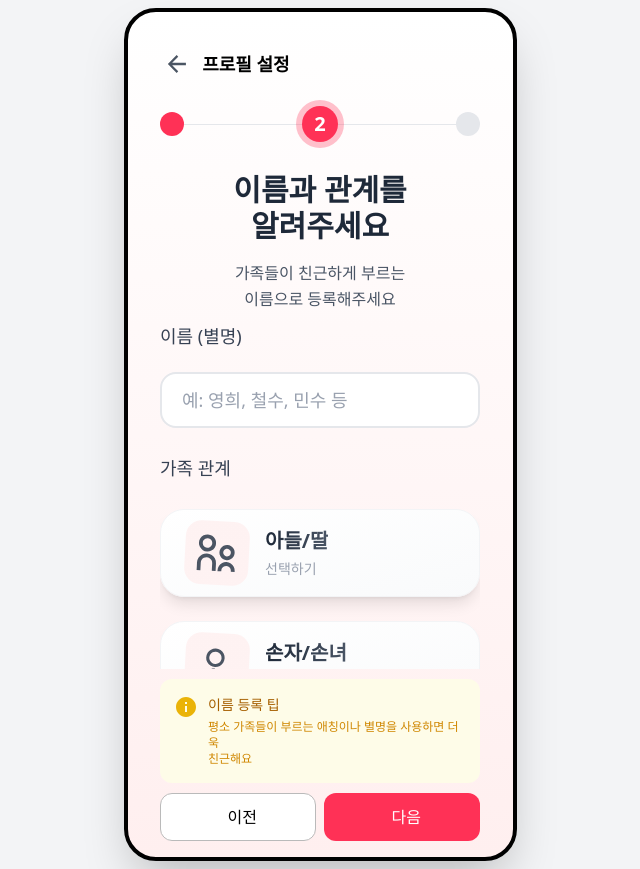
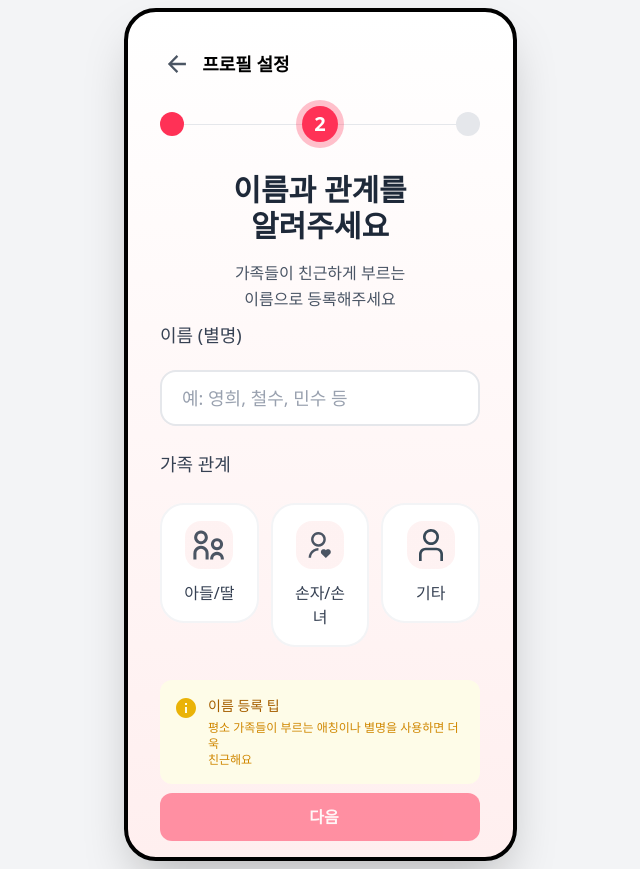
Before and after one commit to Sonjuz/frontend, a React (Vite) app: page /register/profile in a window 1280 px wide. Shown: the whole page, without its empty margins (320-960 px from the left). Built offline with nearby package versions, Linux system fonts and the light colour scheme.

Commit message:
feat: 입력한 이름, 관계 입력 및 저장 기능 추가

```diff
--- a/src/pages/register/components/step/RelationRegister.jsx
+++ b/src/pages/register/components/step/RelationRegister.jsx
@@ -1,24 +1,5 @@
 import { Button } from '../../../../components/Button';
-
-const RelationCard = ({ icon, title }) => {
-  return (
-    <button className='relative h-22 w-full bg-gradient-to-br from-white to-gray-50 rounded-3xl border border-gray-100 flex items-center px-6 shadow-lg hover:shadow-xl hover:scale-[1.02] active:scale-[0.98] transition-all duration-200 group'>
-      <div className='w-16 h-16 bg-gradient-to-br from-red-50 to-red-50 rounded-2xl flex items-center justify-center mr-4 group-hover:from-sjz-red-bright group-hover:to-white transition-all duration-200 rotate-3 group-hover:rotate-6'>
-        <img
-          src={icon}
-          alt={title}
-          className='w-10 h-10 group-hover:scale-110 transition-transform duration-200'
-        />
-      </div>
-      <div className='flex flex-col items-start'>
-        <span className='text-xl font-bold bg-gradient-to-r from-gray-800 to-gray-600 bg-clip-text text-transparent'>
-          {title}
-        </span>
-        <span className='text-sm text-gray-400 mt-1'>선택하기</span>
-      </div>
-    </button>
-  );
-};
+import { useForm } from 'react-hook-form';
 
 const NoticeCard = () => {
   return (
@@ -52,6 +33,19 @@ const NoticeCard = () => {
 };
 
 export default function RelationRegister() {
+  const { register, setValue, watch } = useForm({
+    defaultValues: {
+      name: '',
+      relation: '',
+    },
+  });
+
+  const selectedRelation = watch('relation');
+
+  const handleRelationSelect = relation => {
+    setValue('relation', relation);
+  };
+
   return (
     <div className='w-80 flex flex-col justify-between h-full'>
       <div className='text-center'>
@@ -69,41 +63,123 @@ export default function RelationRegister() {
       <label className='block mb-3 text-lg font-medium text-gray-700'>
         이름 (별명)
       </label>
-      <div className='w-full h-14 px-5 bg-white rounded-2xl border-2 border-gray-200 flex items-center focus-within:border-blue-400'>
+      <div className='w-full h-14 px-5 bg-white rounded-2xl border-2 border-gray-200 flex items-center focus-within:border-sjz-red-main'>
         <input
           type='text'
           placeholder='예: 영희, 철수, 민수 등'
           className='w-full text-lg text-gray-900 placeholder-gray-400 outline-none'
+          {...register('name', { required: true })}
         />
       </div>
       <label className='block my-4 text-lg font-medium text-gray-700'>
         가족 관계
       </label>
-      <div className='relative h-40 overflow-y-scroll scrollbar-hide'>
-        <div className='flex flex-col gap-6 pb-4'>
-          <RelationCard icon='/icons/relation-son.svg' title='아들/딸' />
-          <RelationCard
-            icon='/icons/relation-grandchildren.svg'
-            title='손자/손녀'
+      <div className='grid grid-cols-3 gap-3 mb-6'>
+        <button
+          onClick={() => handleRelationSelect('아들/딸')}
+          className={`aspect-square p-4 rounded-3xl border-2 flex flex-col items-center justify-center gap-3 transition-all duration-200
+            ${
+              selectedRelation === '아들/딸'
+                ? 'bg-gradient-to-br from-sjz-red-bright/10 to-sjz-red-main/5 border-sjz-red-main shadow-lg'
+                : 'bg-white border-gray-100 hover:border-gray-200'
+            }`}
+        >
+          <div
+            className={`w-12 h-12 rounded-2xl flex items-center justify-center transition-all duration-200
+            ${
+              selectedRelation === '아들/딸'
+                ? 'bg-gradient-to-br from-sjz-red-bright to-sjz-red-main/30'
+                : 'bg-gradient-to-br from-red-50 to-red-50'
+            }`}
+          >
+            <img
+              src='/icons/relation-son.svg'
+              alt='아들/딸'
+              className='w-8 h-8'
             />
-          <RelationCard icon='/icons/relation-other.svg' title='기타' />
           </div>
+          <div className='text-center'>
+            <p
+              className={`font-medium transition-colors duration-200 ${selectedRelation === '아들/딸' ? 'text-sjz-red-main' : 'text-gray-700'}`}
+            >
+              아들/딸
+            </p>
+          </div>
+        </button>
+        <button
+          onClick={() => handleRelationSelect('손자/손녀')}
+          className={`aspect-square p-4 rounded-3xl border-2 flex flex-col items-center justify-center gap-3 transition-all duration-200
+            ${
+              selectedRelation === '손자/손녀'
+                ? 'bg-gradient-to-br from-sjz-red-bright/10 to-sjz-red-main/5 border-sjz-red-main shadow-lg'
+                : 'bg-white border-gray-100 hover:border-gray-200'
+            }`}
+        >
+          <div
+            className={`w-12 h-12 rounded-2xl flex items-center justify-center transition-all duration-200
+            ${
+              selectedRelation === '손자/손녀'
+                ? 'bg-gradient-to-br from-sjz-red-bright to-sjz-red-main/30'
+                : 'bg-gradient-to-br from-red-50 to-red-50'
+            }`}
+          >
+            <img
+              src='/icons/relation-grandchildren.svg'
+              alt='손자/손녀'
+              className='w-8 h-8'
+            />
+          </div>
+          <div className='text-center'>
+            <p
+              className={`font-medium transition-colors duration-200 ${selectedRelation === '손자/손녀' ? 'text-sjz-red-main' : 'text-gray-700'}`}
+            >
+              손자/손녀
+            </p>
+          </div>
+        </button>
+        <button
+          onClick={() => handleRelationSelect('기타')}
+          className={`aspect-square p-4 rounded-3xl border-2 flex flex-col items-center justify-center gap-3 transition-all duration-200
+            ${
+              selectedRelation === '기타'
+                ? 'bg-gradient-to-br from-sjz-red-bright/10 to-sjz-red-main/5 border-sjz-red-main shadow-lg'
+                : 'bg-white border-gray-100 hover:border-gray-200'
+            }`}
+        >
+          <div
+            className={`w-12 h-12 rounded-2xl flex items-center justify-center transition-all duration-200
+            ${
+              selectedRelation === '기타'
+                ? 'bg-gradient-to-br from-sjz-red-bright to-sjz-red-main/30'
+                : 'bg-gradient-to-br from-red-50 to-red-50'
+            }`}
+          >
+            <img
+              src='/icons/relation-other.svg'
+              alt='기타'
+              className='w-8 h-8'
+            />
+          </div>
+          <div className='text-center'>
+            <p
+              className={`font-medium transition-colors duration-200 ${selectedRelation === '기타' ? 'text-sjz-red-main' : 'text-gray-700'}`}
+            >
+              기타
+            </p>
+          </div>
+        </button>
       </div>
       <NoticeCard />
-      <div className='flex gap-x-2'>
       <Button
-          onClick={() => {}}
-          className='bg-white h-12 w-30 border border-[#BABABA] text-black!'
-        >
-          이전
-        </Button>
-        <Button
-          onClick={() => {}}
-          className='bg-sjz-red-main h-12 w-30 text-white'
+        onClick={() => {
+          console.log(watch('name'));
+          console.log(watch('relation'));
+        }}
+        disabled={!watch('name') || !watch('relation')}
+        className='bg-sjz-red-main h-12 w-80 text-white font-semibold disabled:opacity-50 disabled:cursor-not-allowed'
       >
         다음
       </Button>
     </div>
-    </div>
   );
 }
```
Lines whose indentation alone changed are shown as unchanged.
